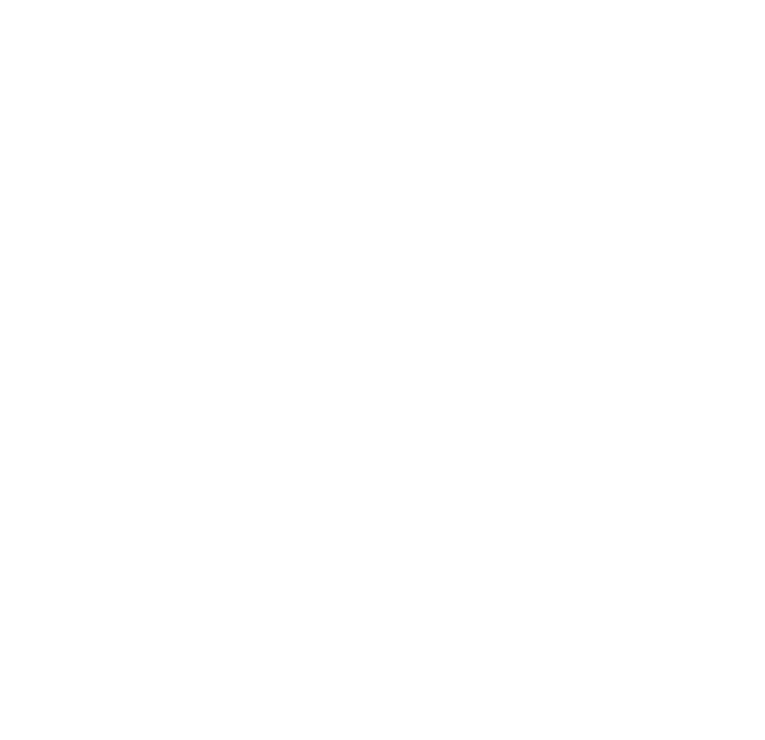
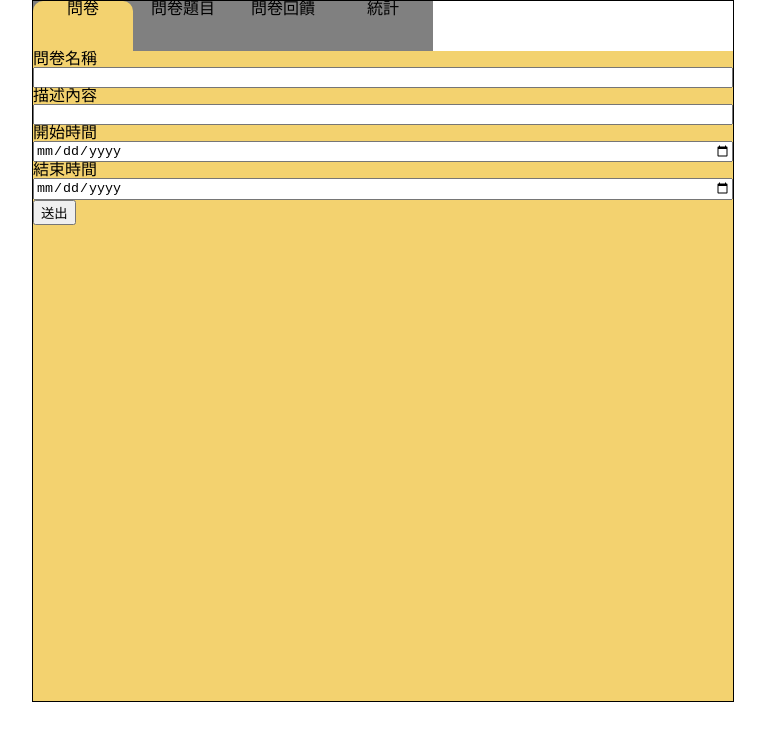
Before and after one commit to LIANG-IAN/Questionnaire_backstage_vue, a Vue app: page /backstage/questionnaireManage in a window 1280 px wide. Before the commit this address had no page. Shown: the top 740 px of the page, without its empty margins (257-1022 px from the left). Built offline with nearby package versions, Linux system fonts and the light colour scheme.

Commit message:
QuestionnaireManage.vue

```diff
--- a/src/App.vue
+++ b/src/App.vue
@@ -7,4 +7,10 @@
   </div>
 </template>
 <style scoped>
+.app{
+  display: flex;
+  flex-direction: column;
+  justify-content: center;
+  align-items: center;
+}
 </style>
--- a/src/components/OverviewBox.vue
+++ b/src/components/OverviewBox.vue
@@ -5,7 +5,7 @@
 export default {
   data() {
     return {
-      identity: "true", // 管理員與否，預計 SessionStorage
+      identity: sessionStorage.getItem("identity"), // 管理員與否
       path: "", // 路徑,
       questionnaireList: [], // 問卷,
       pageTotal: 1, // 頁數
@@ -62,13 +62,36 @@
     },
 
 
+    // 刪除問卷
     deleteQuestion(questionnaireIdList){
       axios.post(this.deleteQuestionnaire,{"idList":questionnaireIdList}).then(response=>{
         alert(response.data.message);
       })
+    },
+
+
+    // 紀錄點擊
+    setSession(id){
+      sessionStorage.setItem("id",id);
+    },
+
+
+    // 跳轉頁面
+    navigateTo(path) {
+      this.$router.push(path);
+    },
+
+
+    // 清除 sessionStorage
+    removeSession(item){
+      sessionStorage.removeItem(item);
     }
   },
   async mounted() {
+    //畫面一進來消除 sessionStorage
+    sessionStorage.removeItem("id");
+
+
     // 取得所有問卷
     const response = await axios.get(this.findAll);
     this.questionnaireList = response.data.questionnaireList;
@@ -87,7 +110,7 @@
   computed: {
     // 管理員與否，決定路徑
     path() {
-      return this.identity === "true" ? "/questionnaireManage" : "/fillQuestionnaire";
+      return this.identity === "true" ? "/backstage" : "/fillQuestionnaire";
     },
 
   }
@@ -97,7 +120,7 @@
 <template>
   <div class="overview-box">
     <span v-show="identity === 'true'" @click="deleteQuestion(checkedList)" class="delete-Questionnaire">✖</span>
-    <span v-show="identity === 'true'" class="add-Questionnaire">✚</span>
+    <span v-show="identity === 'true'" @click="navigateTo('/backstage/questionnaireManage'); removeSession(`questionnaireObject`)" class="add-Questionnaire">✚</span>
     <table>
       <thead>
       <tr>
@@ -120,10 +143,10 @@
 
         <!--   是否渲染 router-link   -->
         <td v-if="getState(questionnaire) === '進行中'">
-          <router-link :data-id="questionnaire.id" :to="path">{{ questionnaire.questionnaire }}</router-link>
+          <router-link :data-id="questionnaire.id" :to="path" @click="setSession(questionnaire.id)">{{ questionnaire.questionnaire }}</router-link>
         </td>
         <td v-else-if="identity === 'true'">
-          <router-link :data-id="questionnaire.id" :to="path">{{ questionnaire.questionnaire }}</router-link>
+          <router-link :data-id="questionnaire.id" :to="path" @click="setSession(questionnaire.id)">{{ questionnaire.questionnaire }}</router-link>
         </td>
         <td v-else>{{ questionnaire.questionnaire }}</td>
 
--- a/src/router/index.js
+++ b/src/router/index.js
@@ -5,12 +5,12 @@
     history: createWebHistory(import.meta.env.BASE_URL),
     routes: [
         {
-            path: '/home',
+            path: '/',
             name: 'home',
             component: () => import("../views/Home.vue")
         },
         {
-            path: '/',
+            path: '/overview',
             name: 'overview',
             component: () => import("../views/Overview.vue")
         },
@@ -28,6 +28,30 @@
             path: '/result',
             name: 'result',
             component: () => import("../views/Result.vue")
+        },
+        {
+            path: '/backstage',
+            name: 'backstage',
+            component: () => import("../views/backstage.vue"),
+            redirect: '/backstage/questionnaireManage',
+            children: [
+                {
+                    path: 'questionnaireManage',
+                    component: () => import("../views/QuestionnaireManage.vue")
+                },
+                {
+                    path: 'topic',
+                    component: () => import("../views/Topic.vue")
+                },
+                {
+                    path: 'feedback',
+                    component: () => import("../views/Feedback.vue")
+                },
+                {
+                    path: 'statistics',
+                    component: () => import("../views/Statistics.vue")
+                },
+            ]
         }
     ]
 })
--- /dev/null
+++ b/src/views/Feedback.vue
@@ -0,0 +1,15 @@
+<script>
+import {defineComponent} from 'vue'
+
+export default defineComponent({
+  name: "Feedback"
+})
+</script>
+
+<template>
+<h1>feedback</h1>
+</template>
+
+<style scoped lang="scss">
+
+</style>
--- a/src/views/Home.vue
+++ b/src/views/Home.vue
@@ -1,13 +1,24 @@
 <script>
 
 export default {
+  methods:{
+    identity(num){
+      if (num === 0){
+        sessionStorage.setItem("identity","false");
+      }
+      else {
+        sessionStorage.setItem("identity","true");
+      }
+      this.$router.push("/Overview")
+    }
+  }
 }
 </script>
 
 <template>
 <div class="home">
-  <button>使用者</button>
-  <button>管理員</button>
+  <button @click="identity(0)">使用者</button>
+  <button @click="identity(1)">管理員</button>
 </div>
 </template>
 
--- a/src/views/QuestionnaireManage.vue
+++ b/src/views/QuestionnaireManage.vue
@@ -1,13 +1,93 @@
 <script>
+import axios from 'axios';
 
 export default {
+  data() {
+    return {
+      id: sessionStorage.getItem("id"),
+      //TODO
+      // id:30,
+      questionnaire: {
+        questionnaire: "",
+        mainPoint: "",
+        startingTime: "",
+        endTime: ""
+      },
+
+      findByQuestionnaireId: import.meta.env.VITE_FIND_BY_QUESTIONNAIRE_ID,
+      modifyQuestionnaire: import.meta.env.VITE_MODIFY_QUESTIONNAIRE,
+      addQuestionnaire:import.meta.env.VITE_ADD_QUESTIONNAIRE
+    }
+  },
+  mounted() {
+    // 取得問卷並渲染
+    if (this.id !== null) {
+      axios.post(this.findByQuestionnaireId, {"id": this.id}).then(response => {
+        this.questionnaire = response.data.questionnaire;
+      });
+    }
+
+    // 取的緩存並渲染
+    else {
+      const storedQuestionnaire = sessionStorage.getItem("questionnaireObject");
+      if (storedQuestionnaire) {
+        this.questionnaire = JSON.parse(storedQuestionnaire);
+      }
+    }
+  },
+  methods: {
+    // 更新
+    update(questionnaire) {
+      questionnaire.id = this.id;
+      axios.post(this.modifyQuestionnaire, {questionnaire:questionnaire}).then(response => {
+        alert(response.data.message);
+      })
+    },
+
+    // 送出 (新增)
+    send(questionnaire){
+      axios.post(this.addQuestionnaire, {questionnaire:questionnaire}).then(response => {
+        alert(response.data.message);
+        this.id = response.data.questionnaire.id;
+        sessionStorage.setItem("id",this.id)
+      })
+    }
+  },
+  watch: {
+    // 暫存
+    questionnaire: {
+      handler() {
+        const temp = JSON.stringify(this.questionnaire);
+        sessionStorage.setItem("questionnaireObject", temp);
+      },
+      deep: true
+    }
+
+  }
 }
 </script>
 
 <template>
-<h1>questionnaireManage</h1>
+  <div class="questionnaire-manage">
+    <label for="name">問卷名稱</label>
+    <input id="name" v-model.trim="questionnaire.questionnaire" type="text">
+
+    <label for="content">描述內容</label>
+    <input id="content" v-model.trim="questionnaire.mainPoint" type="text">
+
+    <label for="starting-time">開始時間</label>
+    <input id="starting-time" v-model="questionnaire.startingTime" type="date">
+
+    <label for="end-time">結束時間</label>
+    <input id="end-time" v-model="questionnaire.endTime" type="date"></div>
+
+  <button v-if="this.id !== null" @click="update(questionnaire)" type="button">更新</button>
+  <button v-else @click="send(questionnaire)" type="button">送出</button>
 </template>
 
-<style scoped lang="scss">
-
+<style lang="scss" scoped>
+.questionnaire-manage {
+  display: flex;
+  flex-direction: column;
+}
 </style>
--- /dev/null
+++ b/src/views/Statistics.vue
@@ -0,0 +1,15 @@
+<script>
+import {defineComponent} from 'vue'
+
+export default defineComponent({
+  name: "Statistics"
+})
+</script>
+
+<template>
+<h1>Statistics</h1>
+</template>
+
+<style scoped lang="scss">
+
+</style>
--- /dev/null
+++ b/src/views/Topic.vue
@@ -0,0 +1,15 @@
+<script>
+import {defineComponent} from 'vue'
+
+export default defineComponent({
+  name: "topic"
+})
+</script>
+
+<template>
+<h1>topic</h1>
+</template>
+
+<style scoped lang="scss">
+
+</style>
--- /dev/null
+++ b/src/views/backstage.vue
@@ -0,0 +1,74 @@
+<script>
+
+export default {
+  data() {
+    return {
+      selectedIndex: 0,
+    }
+  },
+  methods: {
+    // 頁標渲染
+    selectTab(index) {
+      this.selectedIndex = index;
+    },
+
+
+    // 跳轉頁面
+    navigateTo(path) {
+      this.$router.push(path);
+    }
+  }
+}
+</script>
+
+<template>
+  <div class="backstage">
+    <header>
+      <span :class="{ 'render-gray': selectedIndex === 0 }"
+            @click="navigateTo('/backstage/questionnaireManage'); selectTab(0)">問卷</span>
+      <span :class="{ 'render-gray': selectedIndex === 1 }"
+            @click="navigateTo('/backstage/topic'); selectTab(1)">問卷題目</span>
+      <span :class="{ 'render-gray': selectedIndex === 2 }"
+            @click="navigateTo('/backstage/feedback'); selectTab(2)">問卷回饋</span>
+      <span :class="{ 'render-gray': selectedIndex === 3 }"
+            @click="navigateTo('/backstage/statistics'); selectTab(3)">統計</span>
+    </header>
+    <div class="router-view">
+      <RouterView/>
+    </div>
+  </div>
+</template>
+
+<style lang="scss" scoped>
+.backstage {
+  display: flex;
+  flex-direction: column;
+  width: 700px;
+  height: 700px;
+  border: 1px solid black;
+
+
+  header {
+    width: 400px;
+    height: 50px;
+    display: flex;
+    justify-content: space-between;
+    background-color: grey;
+
+    span {
+      flex: 1;
+      text-align: center;
+      border-radius: 10px 10px 0 0;
+    }
+
+    .render-gray {
+      background-color: #f3d26f;
+    }
+  }
+
+  .router-view {
+    flex-grow: 1;
+    background-color: #f3d26f;
+  }
+}
+</style>
```
Also changed, not shown: src/components/QuestionnaireManageHeader.vue (deleted, +0 -14 lines).
